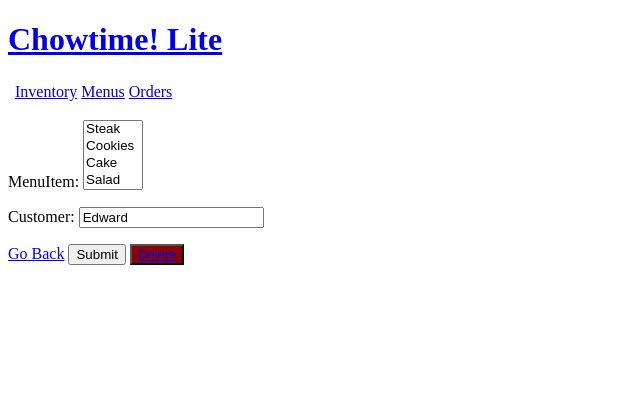
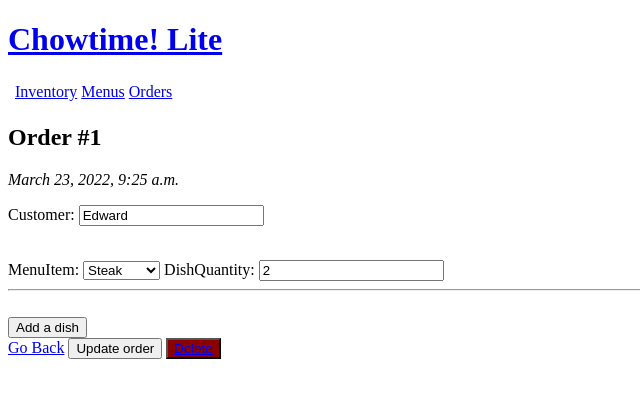
Before and after one commit to emikes919/chowtimelite, a Django app: page /order-update/1 in a window 1280 px wide. Shown: the top 398 px of the page, without its empty margins (0-640 px from the left). Run offline with Django 4.2, Linux system fonts and the light colour scheme; data comes from the database, SQL or seed files in the repository; data that the repository does not hold is empty.

Commit message:
finished order list started PNL view funcs

```diff
--- a/inventory/admin.py
+++ b/inventory/admin.py
@@ -1,8 +1,9 @@
 from django.contrib import admin
-from .models import Ingredient, MenuItem, Menu, Order, IngredientQuantity
+from .models import Ingredient, MenuItem, Menu, Order, IngredientQuantity, DishQuantity
 
 admin.site.register(Ingredient)
 admin.site.register(MenuItem)
 admin.site.register(Menu)
 admin.site.register(Order)
 admin.site.register(IngredientQuantity)
+admin.site.register(DishQuantity)
--- a/inventory/forms.py
+++ b/inventory/forms.py
@@ -17,18 +17,8 @@ class ItemCreateForm(forms.ModelForm):
     class Meta:
         model = MenuItem
         fields = ['name', 'price']
-        # exclude = ['menu',]
-
-    # ingredients = forms.ModelMultipleChoiceField(queryset=Ingredient.objects.all(), widget=forms.CheckboxSelectMultiple)
-    # name = forms.CharField()
-    # price = forms.DecimalField(decimal_places=2)
-
-class IngredientQuantityForm(forms.ModelForm):
-    class Meta:
-        model = IngredientQuantity
-        fields = '__all__'
 
 class OrderCreateForm(forms.ModelForm):
     class Meta:
         model = Order
-        fields = '__all__'
+        fields = ['customer',]
--- a/inventory/models.py
+++ b/inventory/models.py
@@ -1,4 +1,5 @@
 from django.db import models
+import datetime
 
 class Ingredient(models.Model):
     GRAM = 'GR'
@@ -25,7 +26,7 @@ class Ingredient(models.Model):
 
 class Menu(models.Model):
     name = models.CharField(max_length=200)
-    timeCreated = models.DateTimeField(auto_now=True)
+    timeCreated = models.DateTimeField(auto_now_add=True)
     timeUpdated = models.DateTimeField(auto_now=True)
 
     def __str__(self):
@@ -40,26 +41,57 @@ class MenuItem(models.Model):
     def __str__(self):
         return self.name
 
+    def itemCost(self):
+        relevantIngredients = IngredientQuantity.objects.filter(menuItem=self)
+        cost = 0
+
+        for ingredient in relevantIngredients:
+            cost += (ingredient.ingredient.unitCost * ingredient.ingredientQuantity)
+
+        return cost
+
 class IngredientQuantity(models.Model):
     ingredient = models.ForeignKey(Ingredient, on_delete=models.CASCADE)
     menuItem = models.ForeignKey(MenuItem, on_delete=models.CASCADE)
     ingredientQuantity = models.IntegerField(default=0)
 
-    # class Meta:
-    #     unqiue_together = ('ingredient', 'menuItem')
-
     def __str__(self):
         return str(self.ingredient)
 
 class Order(models.Model):
-    menuItem = models.ManyToManyField(MenuItem)
-    timestamp = models.DateTimeField(auto_now=True)
+    menuItems = models.ManyToManyField(MenuItem, through='DishQuantity')
+    timestamp = models.DateTimeField(auto_now_add=True)
     customer = models.CharField(max_length=200)
 
-    # def revenue(self):
-    #     price = self.menuItem.price
-    #     return price * self.dishQuantity
+    def __str__(self):
+        return 'Order #' + str(self.id)
 
-    # def cost(self):
-    #     cost = self.dish.cost
-    #     return cost * self.dishQuantity
+    def getDishQuantities(self):
+        quantities = DishQuantity.objects.filter(order=self)
+        return quantities
+
+    def revenue(self):
+        selectedDishes = DishQuantity.objects.filter(order=self)
+        revenue = 0
+
+        for dish in selectedDishes:
+            revenue += (dish.menuItem.price * dish.dishQuantity)
+
+        return revenue
+
+    def COGS(self):
+        selectedDishes = DishQuantity.objects.filter(order=self)
+        cogs = 0
+
+        for dish in selectedDishes:
+            cogs = (dish.menuItem.itemCost() * dish.dishQuantity)
+
+        return cogs
+
+class DishQuantity(models.Model):
+    order = models.ForeignKey(Order, on_delete=models.CASCADE)
+    menuItem = models.ForeignKey(MenuItem, on_delete=models.CASCADE)
+    dishQuantity = models.IntegerField(default=0)
+
+    def __str__(self):
+        return str(self.order) + ' - ' + str(self.menuItem)
--- a/inventory/templates/inventory/orderEdit.html
+++ b/inventory/templates/inventory/orderEdit.html
@@ -1,16 +1,75 @@
 {% extends 'inventory/header.html' %}
 
 {% block content %}
+
+<style>
+    .hidden {
+        display: none
+    }
+</style>
+
+<div>
+    <h2>Order #{{ order.id }}</h2>
+    <p style="font-style: italic">{{ order.timestamp }}</p>
+</div>
 
 <div>
     <form method="POST" action="">
         {% csrf_token %}
         {{form.as_p}}
+        <br>
+
+        {{ formset.management_form }}
+
+        <div id="dish-form-list">
+            {% for dishform in formset %}
+                <div class="dish-form">
+                    {{ dishform }}
+                </div>
+                <hr>
+            {% endfor %}
+        </div>
+
+        <div id="empty-form" class="hidden">
+            {{ formset.empty_form }}
+            <hr>
+        </div>
+
+        <br>
+
+        <button id="add-more" type="button">Add a dish</button>
+        <br>
+
         <a href="{{request.META.HTTP_REFERER}}">Go Back</a>
-        <input type="submit" value="Submit"/>
+        <input type="submit" value="Update order"/>
         <button style="background-color: darkred; color: white" type="button"><a href="{% url 'orderdelete' order.id %}">Delete</a></button>
     </form>
 </div>
 
+<script>
+    // get the button in question that we want to listen for - reference it by the button tag's 'id'
+
+    const addMoreBtn = document.getElementById('add-more') // "document" refers to entire rendered HTML page
+    addMoreBtn.addEventListener('click', addNewForm)
+    const totalNewForms = document.getElementById('id_dishquantity_set-TOTAL_FORMS')
+
+    function addNewForm (event) {
+        if (event) {
+            event.preventDefault() // if you accidentatily called the 'add-more' button type=submit, it would prevent it from submitting
+        }
+        const currentDishForms = document.getElementsByClassName('dish-form')
+        let currentFormCount = currentDishForms.length // + 1
+        const formCopyTarget = document.getElementById('dish-form-list')
+        const copyEmptyFormElement = document.getElementById('empty-form').cloneNode(true)
+        copyEmptyFormElement.setAttribute('class', 'dish-form')
+        copyEmptyFormElement.setAttribute('id',`dishquantity_set-${currentFormCount}`)
+        const regex = new RegExp('__prefix__', 'g')
+        copyEmptyFormElement.innerHTML = copyEmptyFormElement.innerHTML.replace(regex, currentFormCount)
+        totalNewForms.setAttribute('value', currentFormCount + 1)
+        // now add a new empty form element to our html form
+        formCopyTarget.append(copyEmptyFormElement)
+    }
+
+</script>
 
 {% endblock %}
--- a/inventory/views.py
+++ b/inventory/views.py
@@ -1,7 +1,8 @@
 from django.forms import inlineformset_factory
 from django.shortcuts import render, redirect
-from .models import Ingredient, IngredientQuantity, MenuItem, Menu, Order
-from .forms import InventoryCreateForm, MenuCreateForm, ItemCreateForm, OrderCreateForm, IngredientQuantityForm
+from .models import Ingredient, IngredientQuantity, MenuItem, Menu, Order, DishQuantity
+from .forms import InventoryCreateForm, MenuCreateForm, ItemCreateForm, OrderCreateForm
+from pprint import pprint
 
 def landingPage(request):
     return render(request, 'inventory/landingPage.html')
@@ -127,8 +128,6 @@ def ItemUpdate(request, pk):
         if (form.is_valid() and formset.is_valid()):
             form.save()
             formset.save()
-            print('item ingredients is:')
-            print(item.ingredients)
             return redirect('menuview', item.menu.id)
 
     context = {'form': form, 'formset': formset, 'item': item}
@@ -145,32 +144,54 @@ def ItemDelete(request, pk):
 
 def OrderList(request):
     orders = Order.objects.all()
-    context = {'orders': orders}
+    totalRevenue = 0
+
+    for order in orders:
+        totalRevenue += order.revenue()
+
+    context = {'orders': orders, 'totalrevenue': totalRevenue}
     return render(request, 'inventory/orderList.html', context)
 
 def OrderCreate(request):
+    DishQuantityFormset = inlineformset_factory(
+        Order, DishQuantity, fields=('menuItem', 'dishQuantity'), can_delete=False, extra=0
+    )
+
     form = OrderCreateForm
+    formset = DishQuantityFormset()
 
     if request.method == 'POST':
+        print('request.POST :')
+        print(request.POST)
         form = OrderCreateForm(request.POST)
         if form.is_valid():
-            form.save()
-            return redirect('orderlist')
+            order = form.save()
+            formset = DishQuantityFormset(request.POST, instance=order)
+            if formset.is_valid():
+                formset.save()
+                return redirect('orderlist')
 
-    context = {'form': form}
+    context = {'form': form, 'formset': formset}
     return render(request, 'inventory/orderCreate.html', context)
 
 def OrderUpdate(request, pk):
     order = Order.objects.get(id=pk)
+    DishQuantityFormset = inlineformset_factory(
+        Order, DishQuantity, fields=('menuItem', 'dishQuantity'), can_delete=False, extra=0
+    )
+
     form = OrderCreateForm(instance=order)
+    formset = DishQuantityFormset(instance=order)
 
     if request.method == 'POST':
         form = OrderCreateForm(request.POST, instance=order)
+        formset = DishQuantityFormset(request.POST, instance=order)
         if form.is_valid():
             form.save()
+            formset.save()
             return redirect('orderlist')
 
-    context = {'order': order, 'form': form}
+    context = {'order': order, 'form': form, 'formset': formset}
     return render(request, 'inventory/orderEdit.html', context)
 
 def OrderDelete(request, pk):
@@ -182,4 +203,36 @@ def OrderDelete(request, pk):
     return render(request, 'inventory/orderDelete.html', {'obj': order.id})
 
 def pnlView(request):
-    return render(request, 'inventory/pnlView.html')
+    orders = Order.objects.all()
+    orderdict = {}
+
+    # grab every unique date
+    for order in orders:
+        orderdict[order.timestamp.date()] = {}
+
+    def getRevenueFromOrders(orderlist):
+        revenue = 0
+        for order in orderlist:
+            revenue += order.revenue()
+        return revenue
+
+    def getCOGSFromOrders(orderlist):
+        cogs = 0
+        for order in orderlist:
+            cogs += order.COGS()
+        return cogs
+
+    for orderdate in orderdict.keys():
+        orderdict[orderdate]['revenue'] = getRevenueFromOrders(Order.objects.filter(timestamp__year=orderdate.year,
+                                                                                    timestamp__month=orderdate.month,
+                                                                                    timestamp__day=orderdate.day))
+        orderdict[orderdate]['COGS'] = getCOGSFromOrders(Order.objects.filter(timestamp__year=orderdate.year,
+                                                                              timestamp__month=orderdate.month,
+                                                                              timestamp__day=orderdate.day))
+        orderdict[orderdate]['GP$'] = orderdict[orderdate]['revenue'] - orderdict[orderdate]['COGS']
+        orderdict[orderdate]['GP%'] = '{:0.1%}'.format(orderdict[orderdate]['GP$'] / orderdict[orderdate]['revenue'])
+
+    pprint(orderdict)
+
+    context = {}
+    return render(request, 'inventory/pnlView.html', context)
```
Also changed, not shown: inventory/templates/inventory/home.html (+26 -5 lines), inventory/templates/inventory/orderCreate.html (+55 -1 lines), inventory/templates/inventory/orderList.html (+4 -4 lines), db.sqlite3, inventory/migrations/0007_dishquantity_and_more.py (added), inventory/migrations/0008_alter_order_menuitem_delete_dishquantity.py (added), inventory/migrations/0009_dishquantity_alter_order_menuitem_dishquantity_order.py (added), inventory/migrations/0010_rename_menuitem_order_menuitems.py (added), inventory/migrations/0011_alter_menu_timecreated_alter_order_timestamp.py (added).
